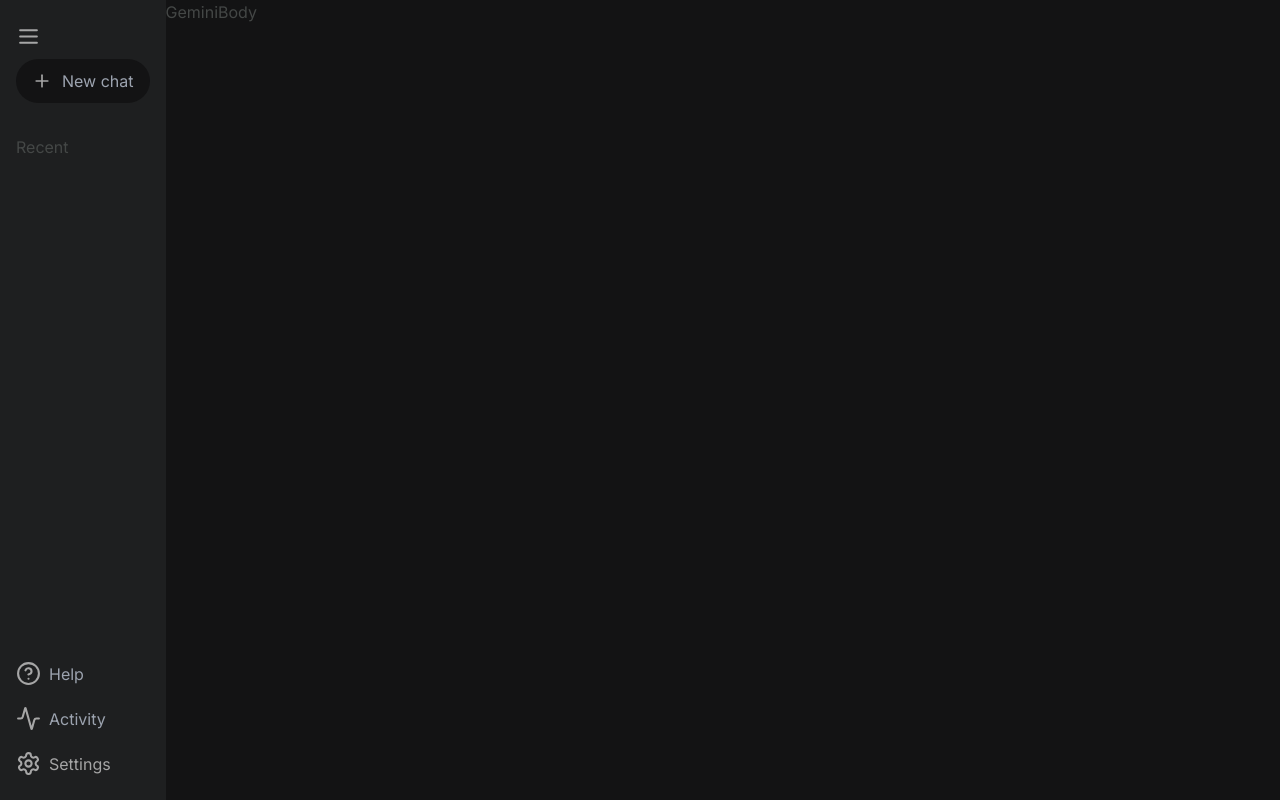
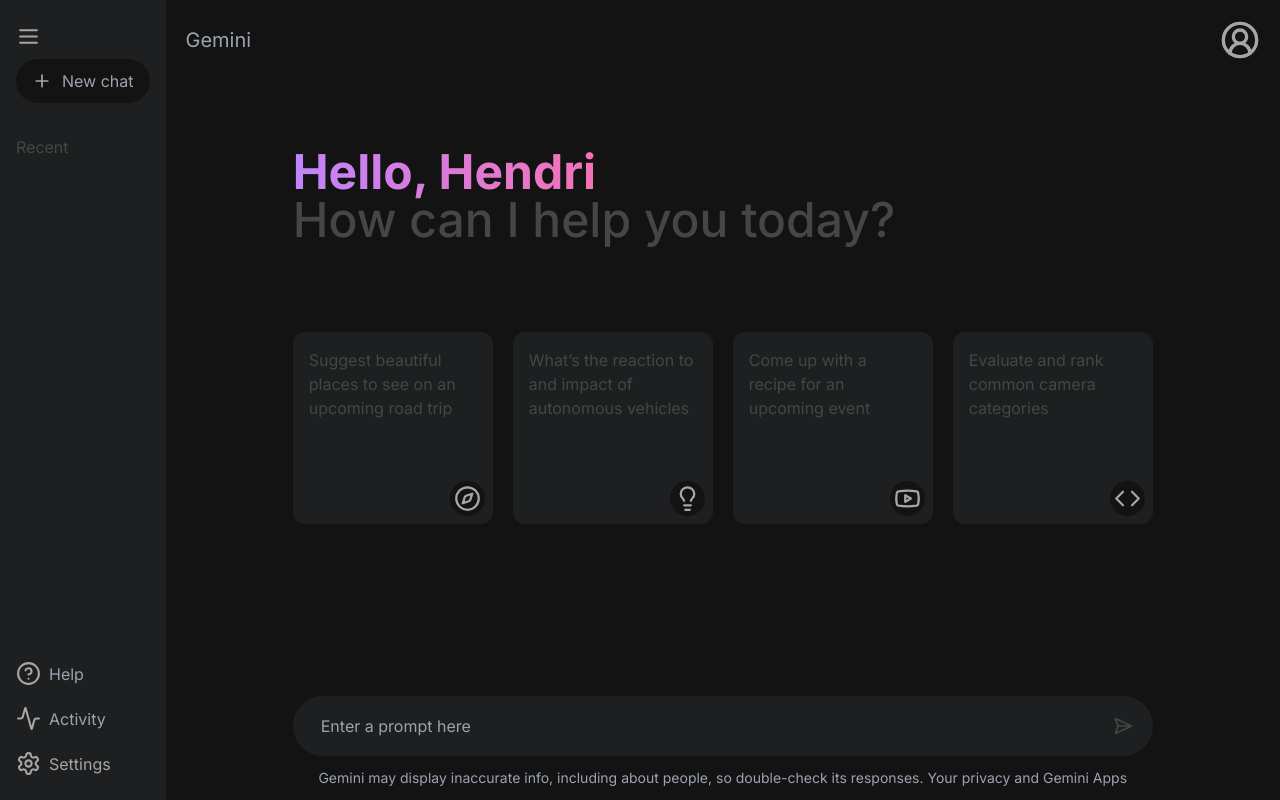
Before and after one commit to MHendriF/gemini-ai, a Next.js app: page / in a window 1280 px wide. Built offline with nearby package versions, Linux system fonts and the light colour scheme.

Commit message:
implement gemini prompt ui

```diff
--- a/components/GeminiBody.tsx
+++ b/components/GeminiBody.tsx
@@ -1,3 +1,117 @@
+"use client";
+
+import { useContext } from "react";
+import { Context } from "@/providers/ContextProvider";
+import {
+  CircleUserRound,
+  Code,
+  Compass,
+  Lightbulb,
+  SendHorizontal,
+  Youtube,
+} from "lucide-react";
+import Image from "next/image";
+
 export default function GeminiBody() {
-  return <div>GeminiBody</div>;
+  const {
+    submit,
+    recentPrompts,
+    displayResult,
+    loading,
+    result,
+    input,
+    setInput,
+  } = useContext(Context);
+
+  return (
+    <div className="flex-1 min-h-[100vh] pb-[15vh] relative">
+      <div className="flex items-center justify-between p-5 text-xl text-gray-400">
+        <p>Gemini</p>
+        <CircleUserRound size={40} className="text-softTextColor" />
+      </div>
+      <div className="max-w-[900px] m-auto">
+        {!displayResult ? (
+          <>
+            <div className="my-12 text-5xl font-medium p-5">
+              <p>
+                <span className="font-bold text-transparent bg-clip-text bg-gradient-to-r from-purple-400 to-pink-400">
+                  Hello, Hendri
+                </span>
+              </p>
+              <p>How can I help you today?</p>
+            </div>
+            <div className="grid grid-cols-4 gap-5 p-5">
+              <div className="h-48 p-4 bg-bgSecondaryColor rounded-xl relative cursor-pointer">
+                <p>Suggest beautiful places to see on an upcoming road trip</p>
+                <Compass
+                  size={35}
+                  className="p-1 absolute bottom-2 right-2 bg-bgPrimaryColor text-softTextColor rounded-full"
+                />
+              </div>
+              <div className="h-48 p-4 bg-bgSecondaryColor rounded-xl relative cursor-pointer">
+                <p>What’s the reaction to and impact of autonomous vehicles</p>
+                <Lightbulb
+                  size={35}
+                  className="p-1 absolute bottom-2 right-2 bg-bgPrimaryColor text-softTextColor rounded-full"
+                />
+              </div>
+              <div className="h-48 p-4 bg-bgSecondaryColor rounded-xl relative cursor-pointer">
+                <p>Come up with a recipe for an upcoming event</p>
+                <Youtube
+                  size={35}
+                  className="p-1 absolute bottom-2 right-2 bg-bgPrimaryColor text-softTextColor rounded-full"
+                />
+              </div>
+              <div className="h-48 p-4 bg-bgSecondaryColor rounded-xl relative cursor-pointer">
+                <p>Evaluate and rank common camera categories</p>
+                <Code
+                  size={35}
+                  className="p-1 absolute bottom-2 right-2 bg-bgPrimaryColor text-softTextColor rounded-full"
+                />
+              </div>
+            </div>
+          </>
+        ) : (
+          <div className="result">
+            <div className="my-10 flex items-center gap-5">
+              <CircleUserRound size={40} className="text-softTextColor" />
+              <p>{recentPrompts}</p>
+            </div>
+            <div className="flex items-start gap-5">
+              <Image
+                src="/gemini.png"
+                width={40}
+                height={40}
+                alt="gemini-logo"
+              />
+              <p
+                className="text-md font-normal loading-6 text-gray-400"
+                dangerouslySetInnerHTML={{ __html: result }}
+              ></p>
+            </div>
+          </div>
+        )}
+        <div className="absolute bottom-0 w-full max-w-[900px] px-5 m-auto">
+          <form action={submit}>
+            <div className="flex items-center justify-between gap-5 bg-bgSecondaryColor py-2.5 px-5 rounded-full">
+              <input
+                onChange={(e) => setInput(e.target.value)}
+                value={input}
+                type="text"
+                className="flex-1 bg-transparent border-none outline-none p-2 text-md text-gray-400"
+                placeholder="Enter a prompt here"
+              />
+              <div className="flex cursor-pointer">
+                <SendHorizontal type="submit" size={20} />
+              </div>
+            </div>
+          </form>
+          <p className="text-gray-400 text-sm text-center p-3">
+            Gemini may display inaccurate info, including about people, so
+            double-check its responses. Your privacy and Gemini Apps
+          </p>
+        </div>
+      </div>
+    </div>
+  );
 }
```
Also changed, not shown: public/gemini.png (added).
